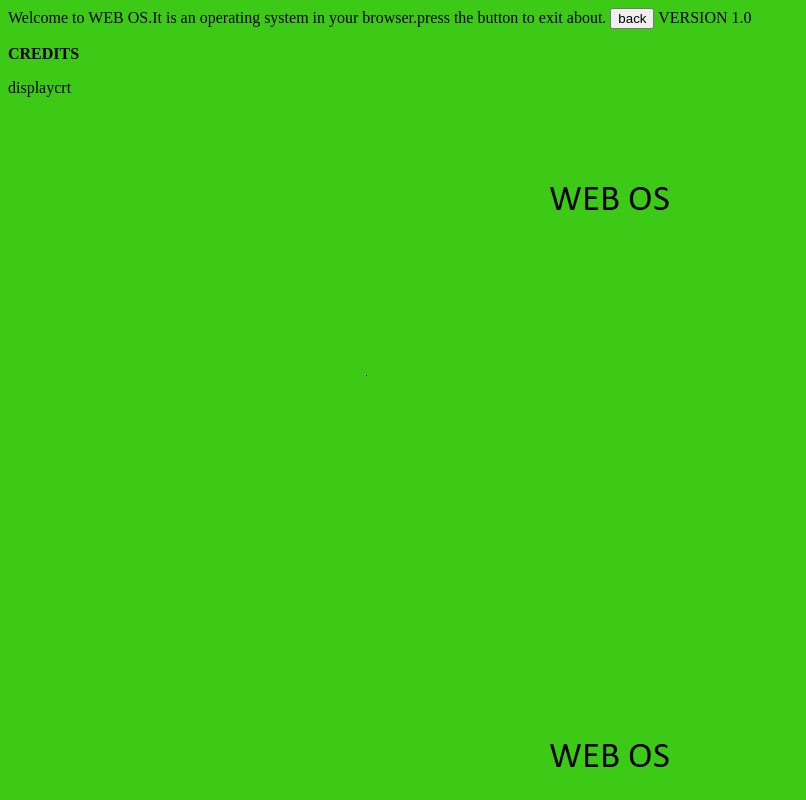
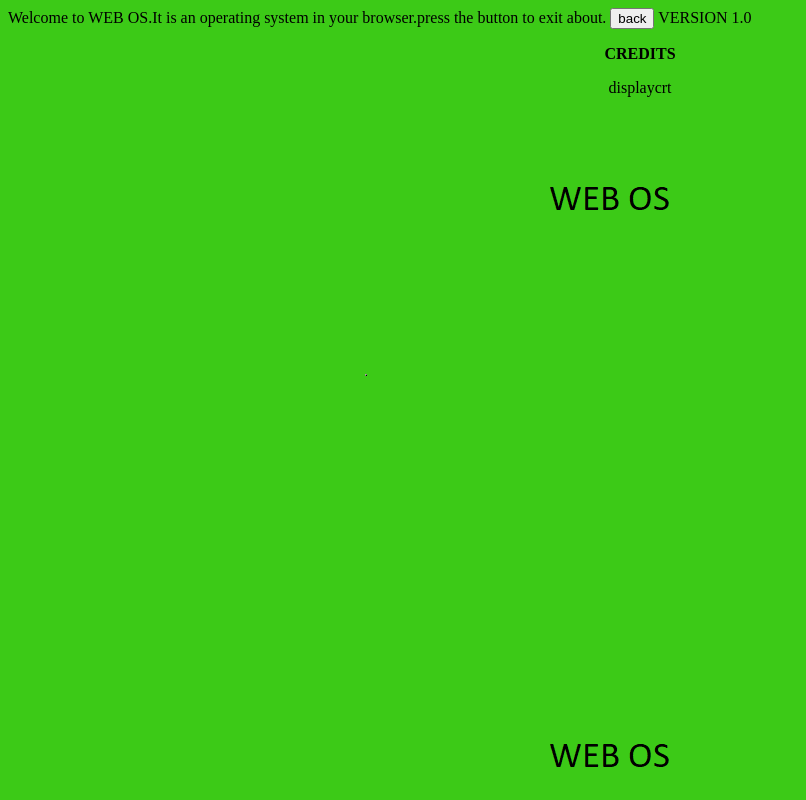
Before and after one commit to displaycrt/WEB-OS, a plain HTML site: page about.html in a window 1280 px wide. Shown: the whole page, without its empty margins (0-806 px from the left). Drawn offline with Linux system fonts and the light colour scheme.

Commit message:
Update about.html

```diff
--- a/about.html
+++ b/about.html
@@ -4,7 +4,7 @@
     <body background="BG.png">
     Welcome to WEB OS.It is an operating system in your browser.press the button to exit about.
     <a href="https://displaycrt.github.io/WEB-OS/OS.html"><button>back</button></a> VERSION 1.0
-        <p><b>CREDITS </b></p>
-        <p>displaycrt</p>
+        <p align="center"><b>CREDITS </b></p>
+        <p align="center">displaycrt</p>
     </body>
 </html>
```
